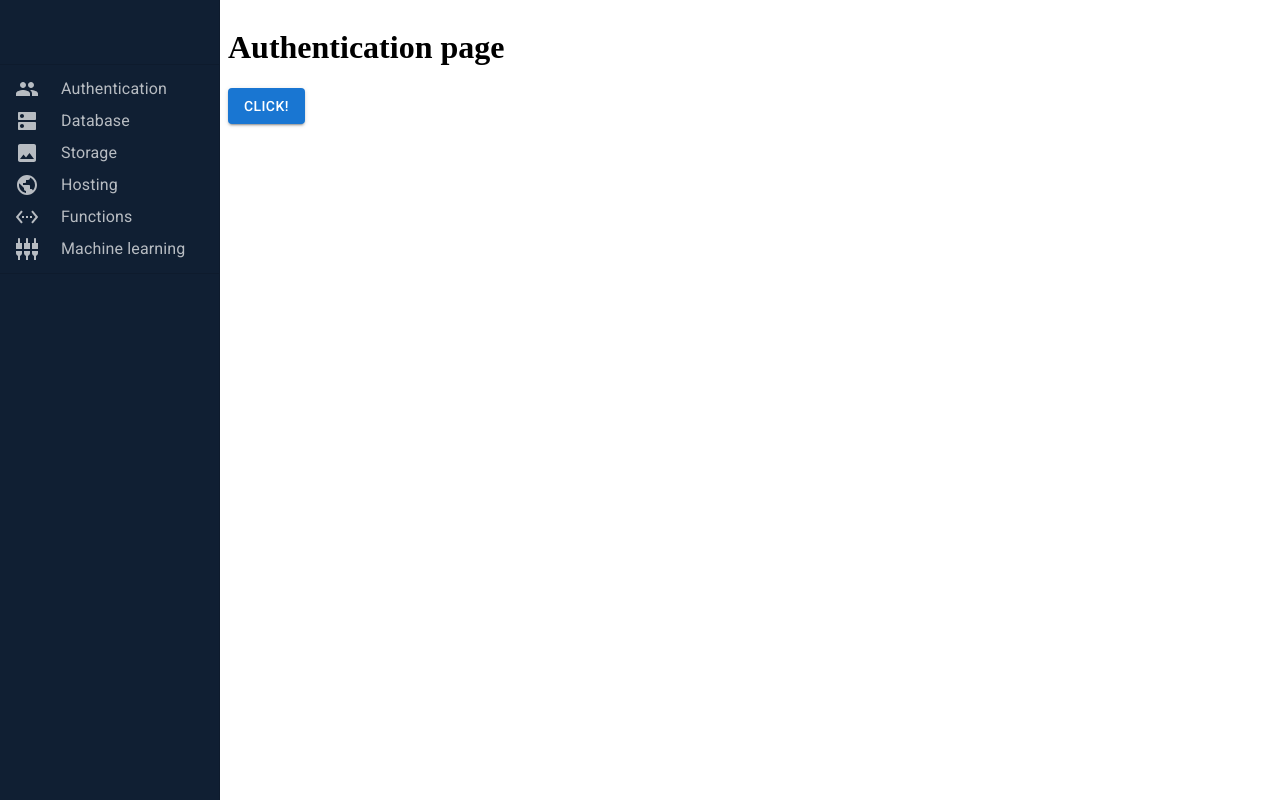
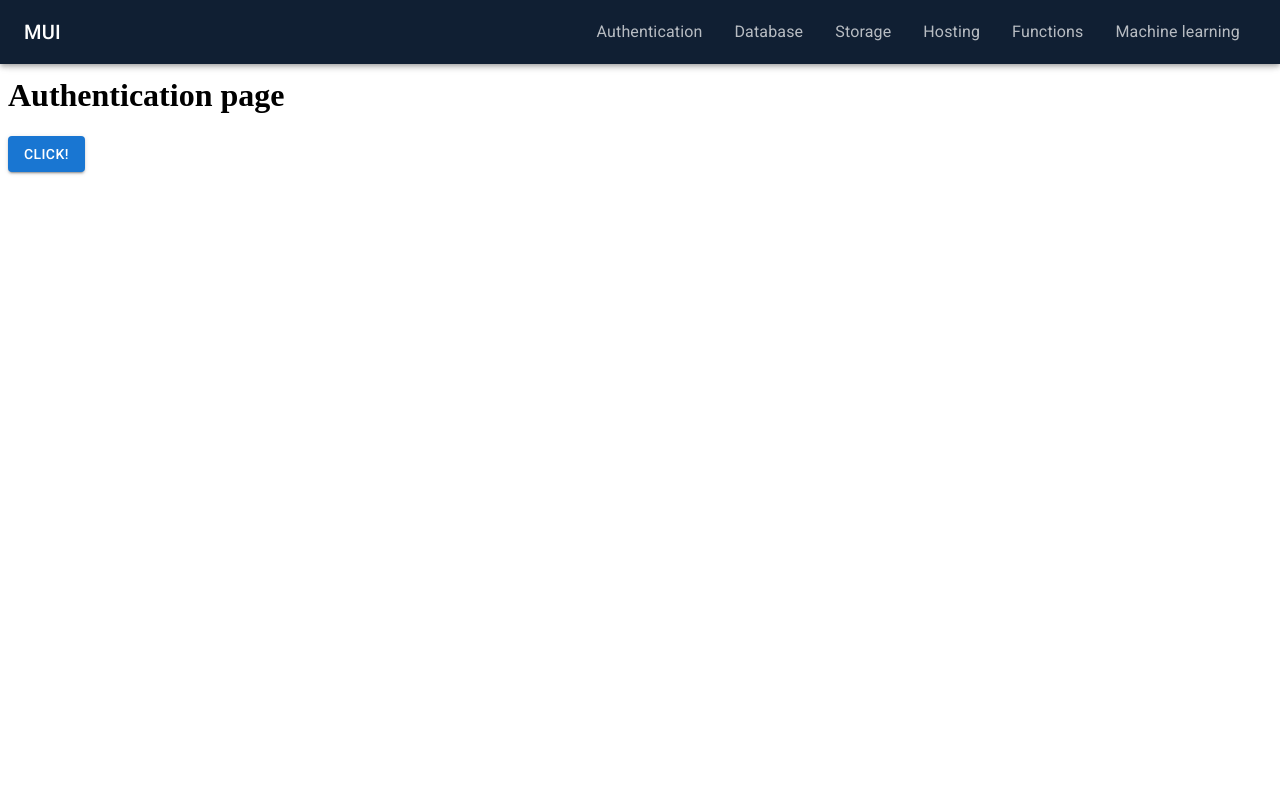
Before and after one commit to AmirHosseinRP/material-ui-practice, a React (Create React App) app: page /authentication in a window 1280 px wide. Built offline with nearby package versions, Linux system fonts and the light colour scheme.

Commit message:
final navbar

```diff
--- a/src/App.js
+++ b/src/App.js
@@ -1,15 +1,14 @@
 import React from 'react';
 import Navbar from './components/Navbar';
-import { Outlet } from "react-router-dom";
+import {Outlet} from "react-router-dom";
 import Grid from '@mui/material/Grid';
 
 function App() {
-
     return (
-        <Grid container>
-            <Navbar />
-            <Outlet />
-        </Grid>
+        <>
+            <Navbar/>
+            <Outlet/>
+        </>
     );
 }
 
--- a/src/components/Navbar.js
+++ b/src/components/Navbar.js
@@ -1,43 +1,113 @@
-import React from "react";
+import * as React from 'react';
+import PropTypes from 'prop-types';
+import AppBar from '@mui/material/AppBar';
+import Box from '@mui/material/Box';
+import Divider from '@mui/material/Divider';
 import Drawer from '@mui/material/Drawer';
+import IconButton from '@mui/material/IconButton';
+import List from '@mui/material/List';
+import ListItem from '@mui/material/ListItem';
+import ListItemButton from '@mui/material/ListItemButton';
+import ListItemText from '@mui/material/ListItemText';
+import MenuIcon from '@mui/icons-material/Menu';
 import Toolbar from '@mui/material/Toolbar';
-import List from '@mui/material/List';
-import Divider from '@mui/material/Divider';
-import ListItem from '@mui/material/ListItem';
-import ListItemIcon from '@mui/material/ListItemIcon';
-import ListItemText from '@mui/material/ListItemText';
+import Typography from '@mui/material/Typography';
+import Button from '@mui/material/Button';
 import {mainNavbarItems} from "../consts/navbaritems";
 import {Link} from 'react-router-dom';
+import ListItemIcon from '@mui/material/ListItemIcon';
 
-
-const Navbar = () => {
-    let drawerWidth = 220;
 const linkStyle = {
     color: 'rgba(255,255,255,0.7)',
+    padding:'10px 20px 10px 10px',
+    transition: 'all .2s',
     '&:hover': {
         backgroundColor: '#22304f',
     }
+};
+
+const menuStyle = {
+    color: 'rgba(255,255,255,0.7)',
+    borderRadius: '5px',
+    transition: 'all .2s',
+    '&:hover': {
+        backgroundColor: '#22304f',
     }
+};
+
+function NavBar(props) {
+    const {window} = props;
+    const [mobileOpen, setMobileOpen] = React.useState(false);
+
+    const handleDrawerToggle = () => {
+        setMobileOpen(!mobileOpen);
+    };
+
+
+    const container = window !== undefined ? () => window().document.body : undefined;
+
     return (
-        <div>
+        <Box>
+            <AppBar component="nav" sx={{backgroundColor: '#101F33'}}>
+                <Toolbar id={'toolBar'} sx={{height:'64px',paddingLeft:'24px'}}>
+                    <IconButton
+                        color="inherit"
+                        aria-label="open drawer"
+                        edge="start"
+                        onClick={handleDrawerToggle}
+                        sx={{mr: 2,pl:2, display: {md: 'none'}}}
+                    >
+                        <MenuIcon/>
+                    </IconButton>
+                    <Typography
+                        variant="h6"
+                        component="div"
+                        sx={{flexGrow: 1, display: {xs:'none',sm: 'none', md: 'block'}}}
+                    >
+                        MUI
+                    </Typography>
+                    <Box sx={{display: {xs:'none',sm: 'none', md: 'flex'}}}>
+                        {mainNavbarItems.map((item) => (
+                                <Link to={item.route}
+                                      style={{textDecoration: 'none'}}>
+                                    <ListItem
+                                        sx={menuStyle} button>
+                                        <ListItemText primary={item.label}/>
+                                    </ListItem>
+                                </Link>
+                        ))}
+                    </Box>
+                </Toolbar>
+            </AppBar>
+            <Box component="nav" sx={{p:3}}>
                 <Drawer
+                    container={container}
+                    variant="temporary"
+                    open={mobileOpen}
+                    onClose={handleDrawerToggle}
+                    ModalProps={{
+                        keepMounted: true,
+                    }}
                     sx={{
-                    width: drawerWidth,
-                    flexShrink: 0,
                         '& .MuiDrawer-paper': {
-                        width: drawerWidth,
                             boxSizing: 'border-box',
                             backgroundColor: '#101F33',
                             color: 'rgba(255,255,255,0.7)',
                         }
                     }}
-                variant="permanent"
-                anchor="left"
                 >
-                <Toolbar/>
-                <Divider/>
+                    <Typography
+                        variant="h5"
+                        component="div"
+                        sx={{
+                            padding: '30px 0 10px 20px',
+                            color : "#fff"
+                        }}
+                    >
+                        Material UI
+                    </Typography>
                     <List>
-                    {mainNavbarItems.map((item, index) => (
+                        {mainNavbarItems.map((item) => (
                             <Link to={item.route}
                                   style={{textDecoration: 'none'}}>
                                 <ListItem
@@ -45,6 +115,7 @@ const Navbar = () => {
                                     button
                                     key={item.id}
                                     disablePadding
+                                    onClick={handleDrawerToggle}
                                 >
                                     <ListItemIcon sx={{color: 'rgba(255,255,255,0.7)', marginLeft: '15px'}}>
                                         {item.icon}
@@ -54,10 +125,10 @@ const Navbar = () => {
                             </Link>
                         ))}
                     </List>
-                <Divider/>
                 </Drawer>
-        </div>
-    )
+            </Box>
+        </Box>
+    );
 }
 
-export default Navbar;
+export default NavBar;
--- a/src/pages/Authentication.js
+++ b/src/pages/Authentication.js
@@ -1,15 +1,16 @@
 import React from "react";
 import Grid from "@mui/material/Grid";
 import PrimaryButton from "../components/PrimaryButton";
+import {Box} from "@mui/material";
 
 const Authentication = () => {
     return (
-        <Grid item xs={8}>
+        <Box>
             <h1>
                 Authentication page
             </h1>
             <PrimaryButton>Click!</PrimaryButton>
-        </Grid>
+        </Box>
     )
 }
 
```
Lines whose indentation alone changed are shown as unchanged.
